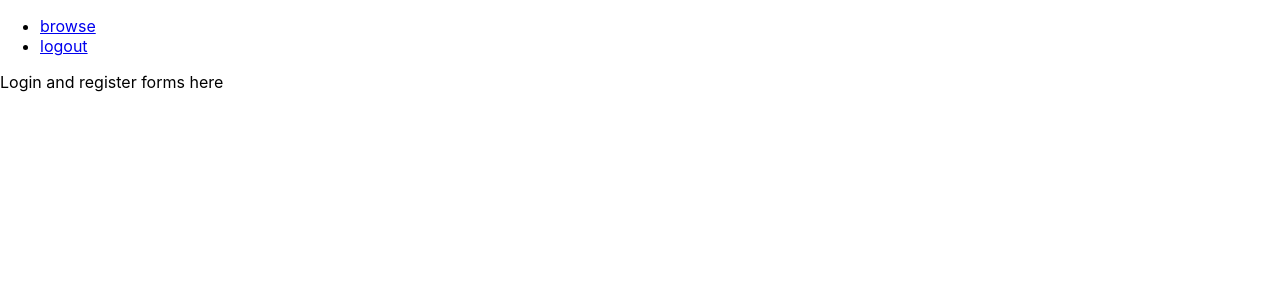
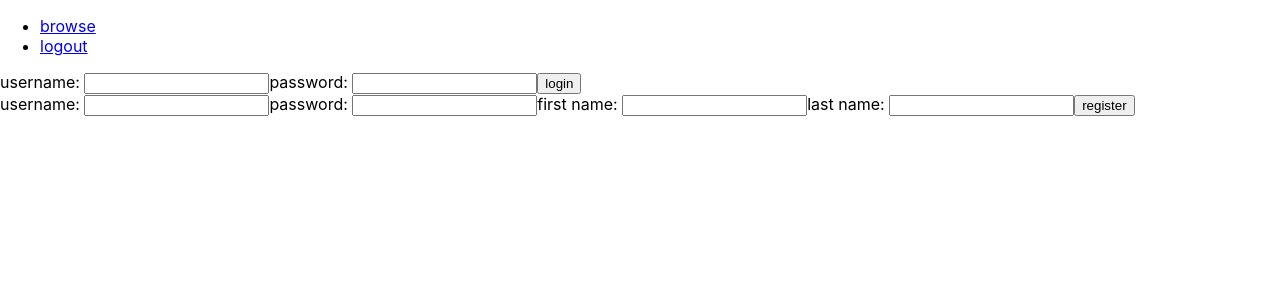
Before and after one commit to Build-Week-Tech-Fundraiser/front-end, a React (Create React App) app: page /login in a window 1280 px wide. Shown: the top 300 px of the page. Built offline with nearby package versions, Linux system fonts and the light colour scheme.

Commit message:
created login and registration forms

```diff
--- a/src/pages/LoginRegister.js
+++ b/src/pages/LoginRegister.js
@@ -2,10 +2,87 @@ import React from 'react';
 
 class LoginRegister extends React.Component {
 
+    state = {
+        loginCreds: {
+            username: '',
+            password: ''
+        },
+        registerCreds: {
+            username: '',
+            password: '',
+            firstname: '',
+            lastname: ''
+        }
+    }
+
+    handleLoginChange = e => {
+        this.setState({
+            ...this.state,
+            loginCreds: {
+                [e.target.name]: e.target.value
+            }
+        })
+    }
+    handleRegisterChange = e => {
+        this.setState({
+            ...this.state,
+            registerCreds: {
+                [e.target.name]: e.target.value
+            }
+        })
+    }
+
     render() {
         return (
             <div>
-                Login and register forms here
+                <form>
+                    <label>username: </label>
+                    <input
+                        value={this.state.loginCreds.username}
+                        onChange={this.handleLoginChange}
+                        type='text'
+                        name='username'
+                    />
+                    <label>password: </label>
+                    <input
+                        value={this.state.loginCreds.password}
+                        onChange={this.handleLoginChange}
+                        type='password'
+                        name='password'
+                    />
+                    <button>login</button>
+                </form>
+                <form>
+                    <label>username: </label>
+                    <input
+                        value={this.state.registerCreds.username}
+                        onChange={this.handleRegisterChange}
+                        type='text'
+                        name='username'
+                    />
+                    <label>password: </label>
+                    <input
+                        value={this.state.registerCreds.password}
+                        onChange={this.handleRegisterChange}
+                        type='password'
+                        name='password'
+                    />
+                    <label>first name: </label>
+                    <input
+                        value={this.state.registerCreds.firstname}
+                        onChange={this.handleRegisterChange}
+                        type='text'
+                        name='firstname'
+                    />
+                    <label>last name: </label>
+                    <input
+                        value={this.state.registerCreds.lastname}
+                        onChange={this.handleRegisterChange}
+                        type='text'
+                        name='lastname'
+                    />
+                    <button>register</button>
+                </form>
             </div>
         )
     }
```
Also changed, not shown: 1 other file (tests, documents, lock files or other folders).
